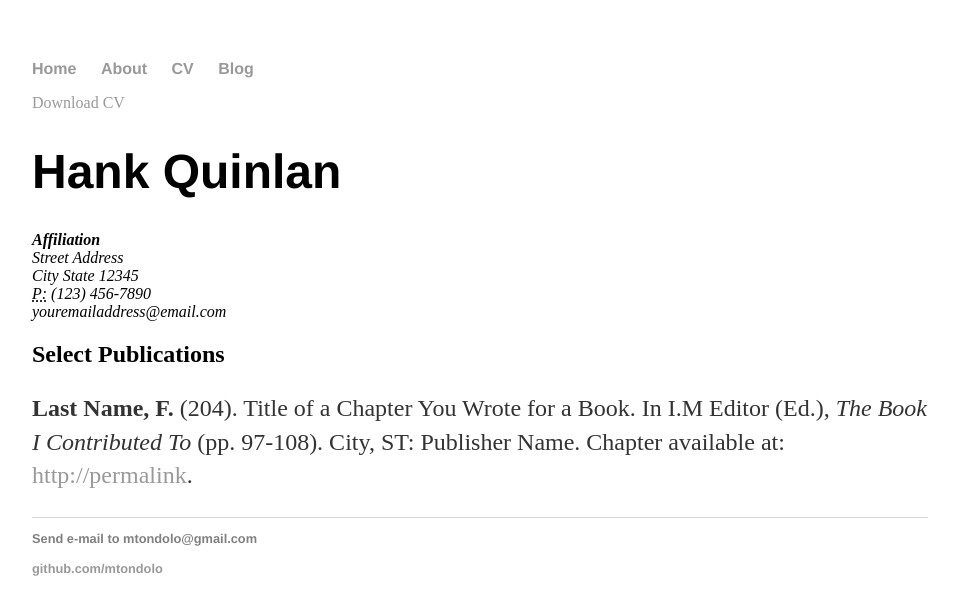
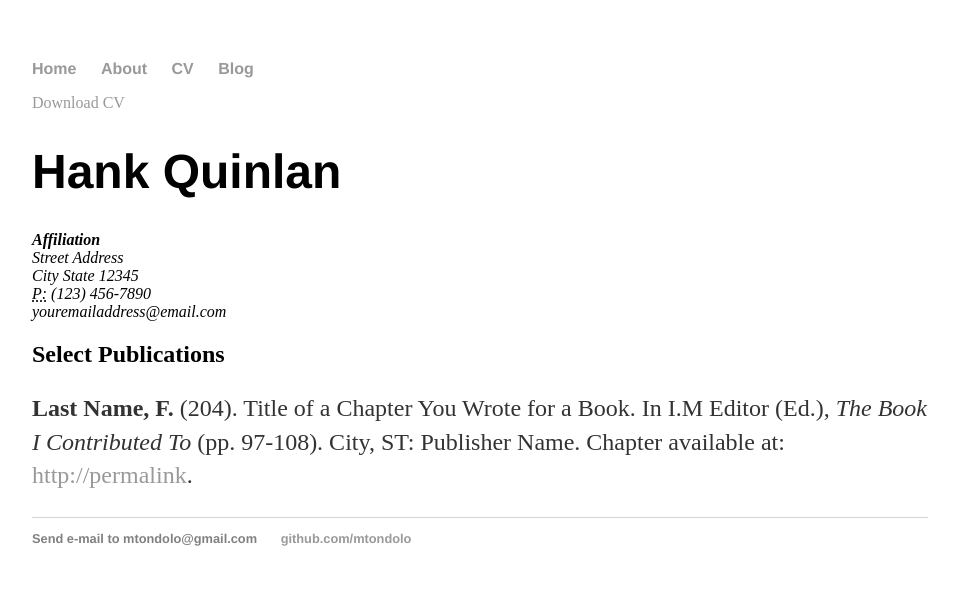
Before and after one commit to mtondolo/mtondolo.github.io, a Jekyll site: the page built from cv/index.html, in a window 1280 px wide. Shown: the top 615 px of the page, without its empty margins (160-1119 px from the left). Built offline with Jekyll 4.4.1, drawn with Linux system fonts in a browser that asks for light colours.

Commit message:
Update default.html

```diff
--- a/_layouts/default.html
+++ b/_layouts/default.html
@@ -22,10 +22,10 @@
 			<footer>
 	    		<ul>
 				<li>
-					<div><font color = "gray">Send e-mail to <span class="obfuscate">mtondolo@gmail.com</span></font></div>
+				<font color = "gray">Send e-mail to <span class="obfuscate">mtondolo@gmail.com</span></font>
 				</li>
 	        		<li>
-					<div><a href="https://github.com/mtondolo">github.com/mtondolo</a></div>
+				   <a href="https://github.com/mtondolo">github.com/mtondolo</a>
 				</li>
 			</ul>
 			</footer>
```
